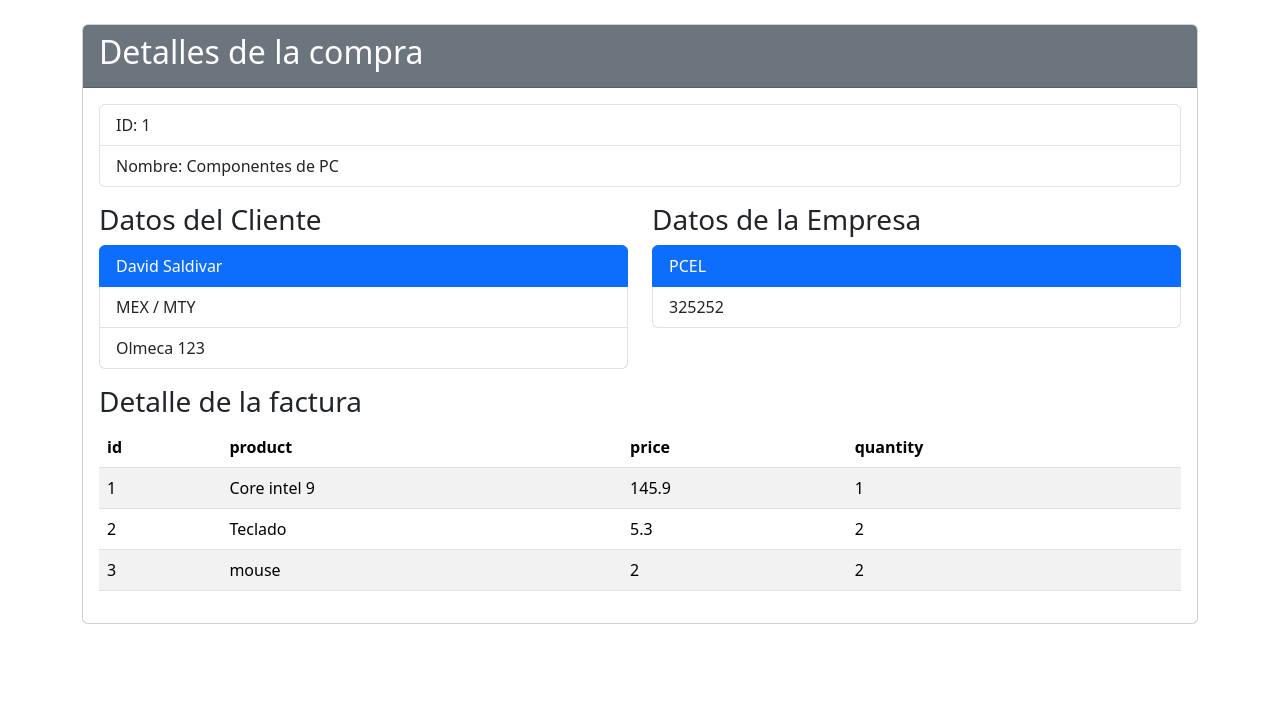
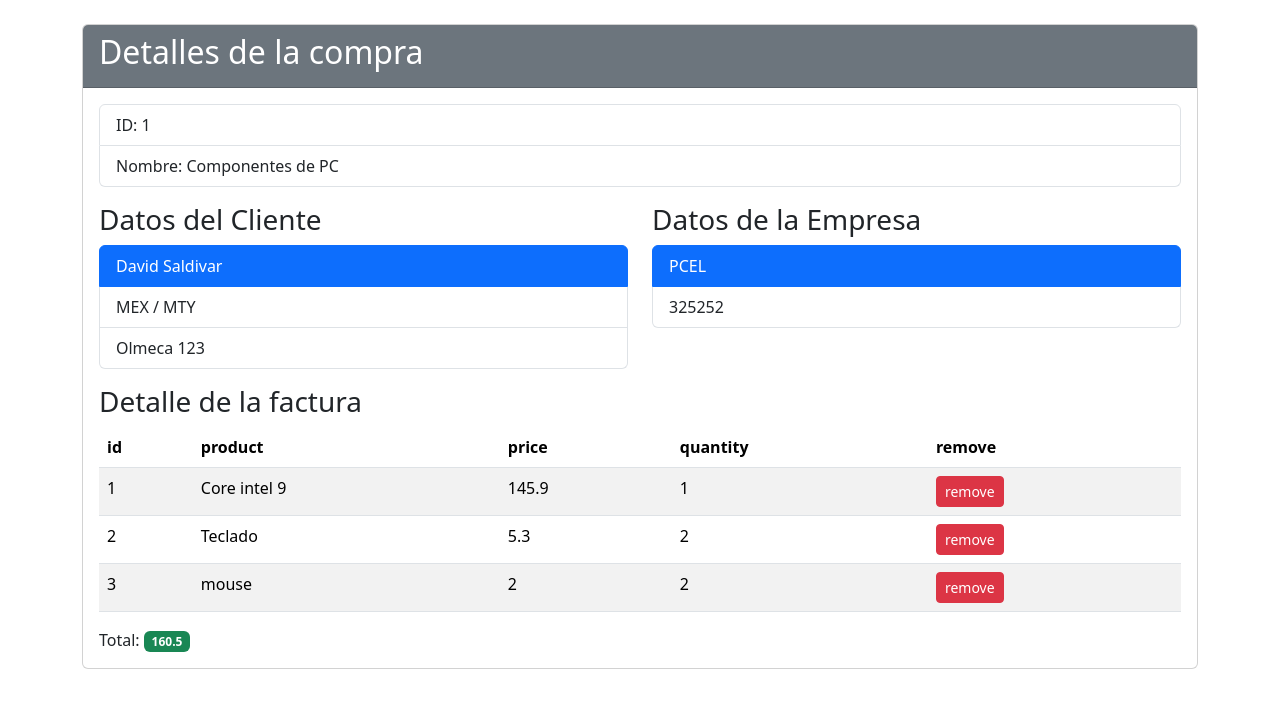
Before and after one commit to Davids-Berz/web_v20, an Angular app: page / in a window 1280 px wide. Shown: the top 708 px of the page. Built offline with nearby package versions, Linux system fonts and the light colour scheme.

Commit message:
@Output removeEmitter + total

```diff
--- a/src/app/components/invoice/invoice.component.html
+++ b/src/app/components/invoice/invoice.component.html
@@ -5,17 +5,18 @@
       <h2>Detalles de la compra</h2>
     </div>
     <div class="card-body">
-      <invoice-view [id]="invoice.id" [name]="invoice.name"></invoice-view>
+      <invoice-view [id]="invoice.id" [name]="invoice.name"/>
       <div class="row my-3">
 
         <div class="col">
-          <client-view [client]="invoice.client"></client-view>
+          <client-view [client]="invoice.client"/>
         </div>
         <div class="col">
-          <company-view [company]="invoice.company"></company-view>
+          <company-view [company]="invoice.company"/>
         </div>
       </div>
-      <list-view [items]="invoice.items"></list-view>
+      <list-view [items]="invoice.items" (removeEventEmitter)="removeItem($event)"/>
+      <total [total]="invoice.total"/>
     </div>
   </div>
 </div>
--- a/src/app/components/invoice/invoice.component.ts
+++ b/src/app/components/invoice/invoice.component.ts
@@ -1,4 +1,4 @@
-import {Component, OnInit} from '@angular/core';
+import {Component, EventEmitter, OnInit, Output} from '@angular/core';
 import {InvoiceService} from "../../services/Invoice.service";
 import {Invoice} from "../../models/invoice";
 import {InvoiceViewComponent} from "../invoice-view/invoice-view.component";
@@ -6,6 +6,7 @@ import {ClientViewComponent} from "../client-view/client-view.component";
 import {ListViewComponent} from "../list-view/list-view.component";
 import {CompanyViewComponent} from "../company-view/company-view.component";
 import {RowItemComponent} from "../row-item/row-item.component";
+import {TotalComponent} from "../total/total.component";
 
 @Component({
   selector: 'app-invoice',
@@ -14,11 +15,14 @@ import {RowItemComponent} from "../row-item/row-item.component";
     InvoiceViewComponent,
     ClientViewComponent,
     ListViewComponent,
-    CompanyViewComponent],
+    CompanyViewComponent,
+    TotalComponent],
   templateUrl: './invoice.component.html',
   styles: ``
 })
 export class InvoiceComponent implements OnInit {
+
+  @Output() removeEventEmitter = new EventEmitter();
 
   title: string = 'Invoice';
   invoice!: Invoice;
@@ -27,7 +31,13 @@ export class InvoiceComponent implements OnInit {
   }
 
   ngOnInit(): void {
+    console.log(this.invoice)
     this.invoice = this.invoiceService.getInvoice();
+  }
+
+  removeItem(id: number) {
+    console.log('3 remove InvoiceComponent: ', id);
+    this.invoice.items = this.invoice.items.filter(item => item.id != id);
   }
 
 
--- a/src/app/components/list-view/list-view.component.html
+++ b/src/app/components/list-view/list-view.component.html
@@ -7,11 +7,12 @@
       <th>product</th>
       <th>price</th>
       <th>quantity</th>
+      <th>remove</th>
     </tr>
     </thead>
     <tbody>
       @for (item of items; track $index) {
-          <tr row-item [item]="item"></tr>
+          <tr row-item [item]="item" (removeEventEmitter)="onRemove($event)"></tr>
       }
 
     </tbody>
--- a/src/app/components/list-view/list-view.component.ts
+++ b/src/app/components/list-view/list-view.component.ts
@@ -1,4 +1,4 @@
-import {Component, Input} from '@angular/core';
+import {Component, EventEmitter, Input, Output} from '@angular/core';
 import {Item} from "../../models/item";
 import {RowItemComponent} from "../row-item/row-item.component";
 
@@ -12,4 +12,10 @@ import {RowItemComponent} from "../row-item/row-item.component";
 export class ListViewComponent {
 
   @Input() items: Item[] = [];
+  @Output() removeEventEmitter: EventEmitter<any> = new EventEmitter<any>();
+
+  onRemove(id: number) {
+    console.log('2 remove ListViewComponent: ', id)
+    this.removeEventEmitter.emit(id);
+  }
 }
--- a/src/app/components/row-item/row-item.component.html
+++ b/src/app/components/row-item/row-item.component.html
@@ -2,3 +2,4 @@
 <td>{{ item.product }}</td>
 <td>{{ item.price }}</td>
 <td>{{ item.quantity }}</td>
+<td ><button class="btn btn-danger btn-sm" (click)="onRemove(item.id)">remove</button> </td>
--- a/src/app/components/row-item/row-item.component.ts
+++ b/src/app/components/row-item/row-item.component.ts
@@ -1,4 +1,4 @@
-import {Component, Input} from '@angular/core';
+import {Component, EventEmitter, Input, Output} from '@angular/core';
 import {Item} from "../../models/item";
 
 @Component({
@@ -11,5 +11,11 @@ import {Item} from "../../models/item";
 export class RowItemComponent {
 
   @Input() item!: Item;
+  @Output() removeEventEmitter: EventEmitter<number> = new EventEmitter<number>();
+
+  onRemove(id:number) {
+    console.log("1: remove RowItemId: ", id )
+    this.removeEventEmitter.emit(id);
+  }
 
 }
--- /dev/null
+++ b/src/app/components/total/total.component.html
@@ -0,0 +1 @@
+<span>Total: <strong class="badge bg-success">{{ total }}</strong></span>
--- /dev/null
+++ b/src/app/components/total/total.component.ts
@@ -0,0 +1,13 @@
+import {Component, Input} from '@angular/core';
+
+@Component({
+  selector: 'total',
+  standalone: true,
+  imports: [],
+  templateUrl: './total.component.html',
+  styles: ``
+})
+export class TotalComponent {
+
+  @Input() total: number = 0;
+}
--- a/src/app/data/invoice.data.ts
+++ b/src/app/data/invoice.data.ts
@@ -33,6 +33,7 @@ export const InvoiceData: Invoice = {
       product: 'mouse',
       price: 2.0,
       quantity: 2
-    }]
+    }],
+  total: 0
 
 }
--- a/src/app/models/invoice.ts
+++ b/src/app/models/invoice.ts
@@ -8,4 +8,5 @@ export class Invoice {
   client!: Client;
   company!: Company;
   items!: Item[];
+  total!: number;
 }
--- a/src/app/services/Invoice.service.ts
+++ b/src/app/services/Invoice.service.ts
@@ -13,6 +13,12 @@ export class InvoiceService {
   }
 
   getInvoice(): Invoice {
-    return this.invoice;
+    const total = this.calculateTotal();
+    return {... this.invoice, total};
+  }
+
+  calculateTotal() {
+    return this.invoice.items.reduce((total, item) =>
+      total + (item.price * item.quantity), 0);
   }
 }
```
